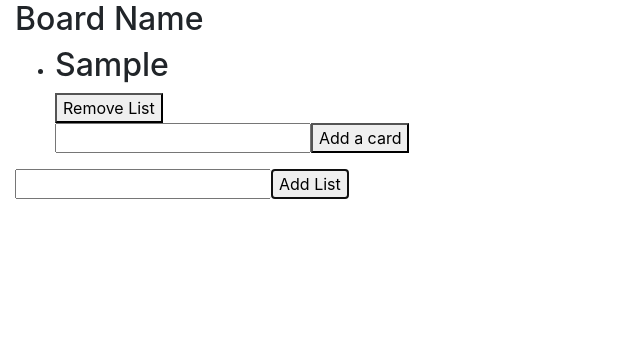
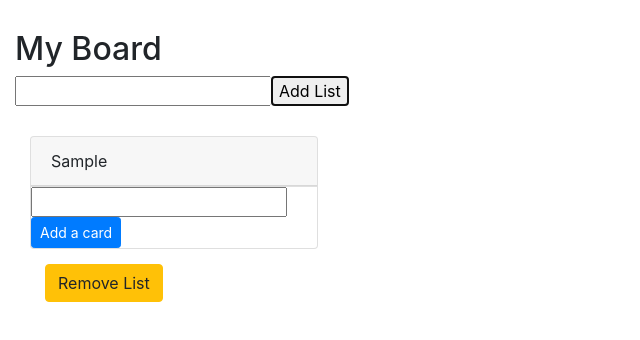
Before and after one commit to drevets/trellisimo-, a React (Create React App) app: page / in a window 1280 px wide. Both pictures are taken after typing "Sample" into the empty fields and a click on the button "Add List". Shown: the top 340 px of the page, without its empty margins (0-640 px from the left). Built offline with nearby package versions, Linux system fonts and the light colour scheme.

Commit message:
do one flexbox thing right

```diff
--- a/src/App.css
+++ b/src/App.css
@@ -1,38 +1,3 @@
 .App {
-  text-align: center;
+  padding: 30px;
 }
-
-.App-logo {
-  height: 40vmin;
-  pointer-events: none;
-}
-
-@media (prefers-reduced-motion: no-preference) {
-  .App-logo {
-    animation: App-logo-spin infinite 20s linear;
-  }
-}
-
-.App-header {
-  background-color: #282c34;
-  min-height: 100vh;
-  display: flex;
-  flex-direction: column;
-  align-items: center;
-  justify-content: center;
-  font-size: calc(10px + 2vmin);
-  color: white;
-}
-
-.App-link {
-  color: #61dafb;
-}
-
-@keyframes App-logo-spin {
-  from {
-    transform: rotate(0deg);
-  }
-  to {
-    transform: rotate(360deg);
-  }
-}
--- a/src/App.js
+++ b/src/App.js
@@ -6,7 +6,7 @@ import Board from './Board.js'
 const Boards = () => {
   const [lists, setLists] = React.useState([])
   return (
-    <div className="container-fluid">
+    <div className="container-fluid App">
     <Board lists={lists} setLists={setLists}/>
     </div>
   );
--- a/src/Board.js
+++ b/src/Board.js
@@ -5,39 +5,50 @@ const Board = ({ lists, setLists }) => {
   const [listName, setListName] = React.useState('');
 
   const addCard = (card, listData) => {
-    const newList = {...listData, cards: listData.cards.concat([card])}
-    setLists([...lists.filter(list => list.name !== listData.name), newList]) // this looks kind of janky
-  }
+    const newList = { ...listData, cards: listData.cards.concat([card]) };
+    setLists([...lists.filter(list => list.name !== listData.name), newList]); // this looks kind of janky
+  };
 
   const removeCard = (card, listData) => {
-    const newList = {...listData, cards: listData.cards.filter(cardItem => cardItem !== card)}
-    setLists([...lists.filter(list => list.name !== listData.name), newList]) // this still looks kind of janky
-  }
+    const newList = {
+      ...listData,
+      cards: listData.cards.filter(cardItem => cardItem !== card),
+    };
+    setLists([...lists.filter(list => list.name !== listData.name), newList]); // this still looks kind of janky
+  };
 
   const addList = () => {
     setLists(lists.concat([{ name: listName, cards: [] }]));
     setListName('');
   };
 
-  const removeList = (listToRemove) => {
-    setLists(lists.filter(list => list.name !== listToRemove.name))
-  }
+  const removeList = listToRemove => {
+    setLists(lists.filter(list => list.name !== listToRemove.name));
+  };
 
   return (
     <React.Fragment>
-      <h2>Board Name</h2>
-      <ul>
+      <div className="row">
+        <h2>My Board</h2>
+      </div>
+      <div className="row">
+        <input
+          value={listName}
+          onChange={e => setListName(e.target.value)}
+        ></input>
+        <button onClick={() => addList()}>Add List</button>
+      </div>
+      <div className="row">
         {lists.map(list => (
-          <li key={list.name}>
-            <List listData={list} addCard={addCard} removeList={removeList} removeCard={removeCard}/>
-          </li>
+          <List
+            key={list.name}
+            listData={list}
+            addCard={addCard}
+            removeList={removeList}
+            removeCard={removeCard}
+          />
         ))}
-      </ul>
-      <input
-        value={listName}
-        onChange={e => setListName(e.target.value)}
-      ></input>
-      <button onClick={() => addList()}>Add List</button>
+      </div>
     </React.Fragment>
   );
 };
--- a/src/List.js
+++ b/src/List.js
@@ -5,18 +5,38 @@ const List = ({ listData, addCard, removeList, removeCard }) => {
 
   return (
     <React.Fragment>
-      <h2>{listData.name}</h2>{' '}
-      <button onClick={() => removeList(listData)}>Remove List</button>
-      <ul>
+      <div className="col-sm" style={{ padding: '30px' }}>
+        <div className="row">
+          <div className="card" style={{ width: '18rem' }}>
+            <div className="card-header">{listData.name}</div>
+            <ul className="list-group list-group-flush">
               {listData.cards.map(card => (
-          <li key={card}>
-            {card}
-            <button onClick={() => removeCard(card, listData)}>Remove Card</button>
+                <li key={card} className="list-group-item">
+                  <div className="row">
+                    <div className="col">
+                      <p>{card}</p>
+                    </div>
+                    <div className="col">
+                      <button
+                        className="btn btn-outline-danger btn-sm"
+                        onClick={() => removeCard(card, listData)}
+                      >
+                        Remove
+                      </button>
+                    </div>
+                  </div>
                 </li>
               ))}
             </ul>
-      <input value={card} onChange={e => setCard(e.target.value)}></input>
+            <div>
+              <input
+                style={{ marginRight: '10px' }}
+                value={card}
+                onChange={e => setCard(e.target.value)}
+              ></input>
               <button
+                type="button"
+                className="btn btn-primary btn-sm"
                 onClick={() => {
                   addCard(card, listData);
                   setCard('');
@@ -24,6 +44,17 @@ const List = ({ listData, addCard, removeList, removeCard }) => {
               >
                 Add a card
               </button>
+            </div>
+          </div>
+        </div>
+        <button
+          className="btn btn-warning"
+          style={{ marginTop: '15px' }}
+          onClick={() => removeList(listData)}
+        >
+          Remove List
+        </button>
+      </div>
     </React.Fragment>
   );
 };
```
Lines whose indentation alone changed are shown as unchanged.
